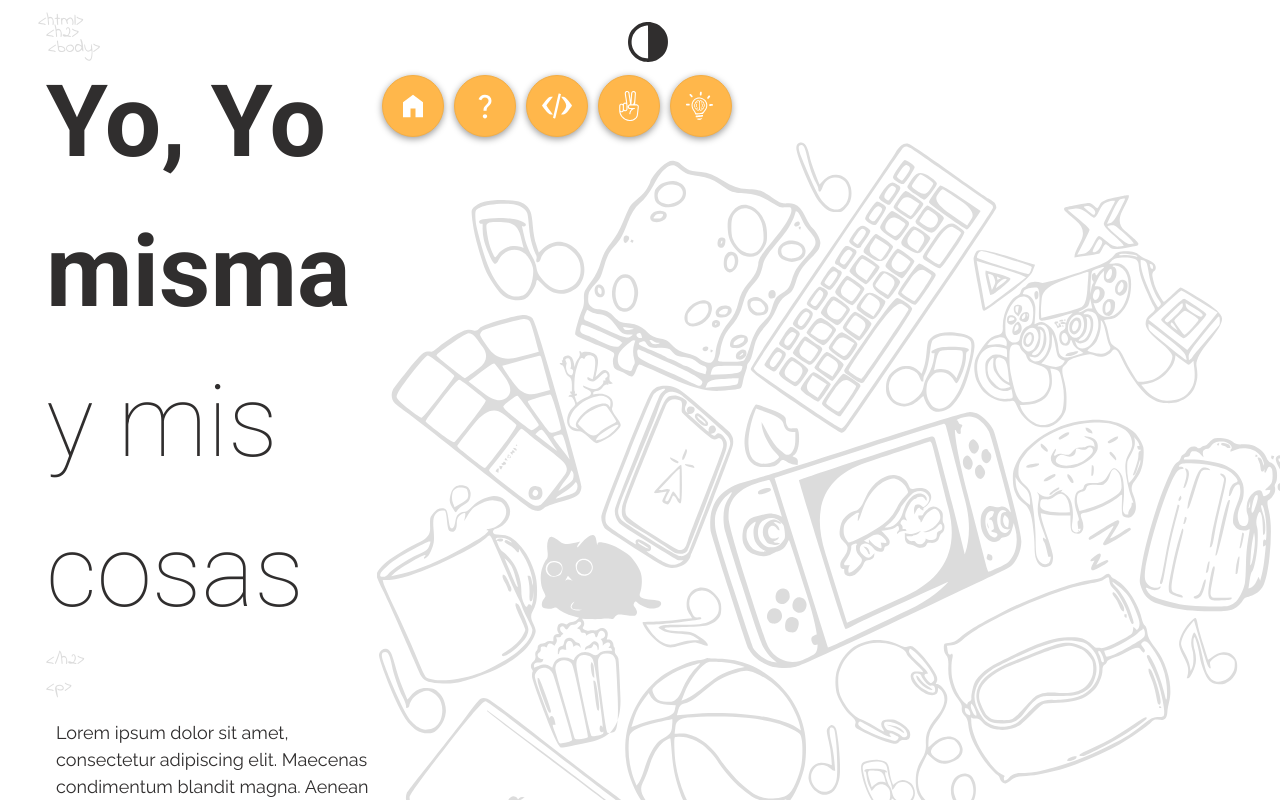
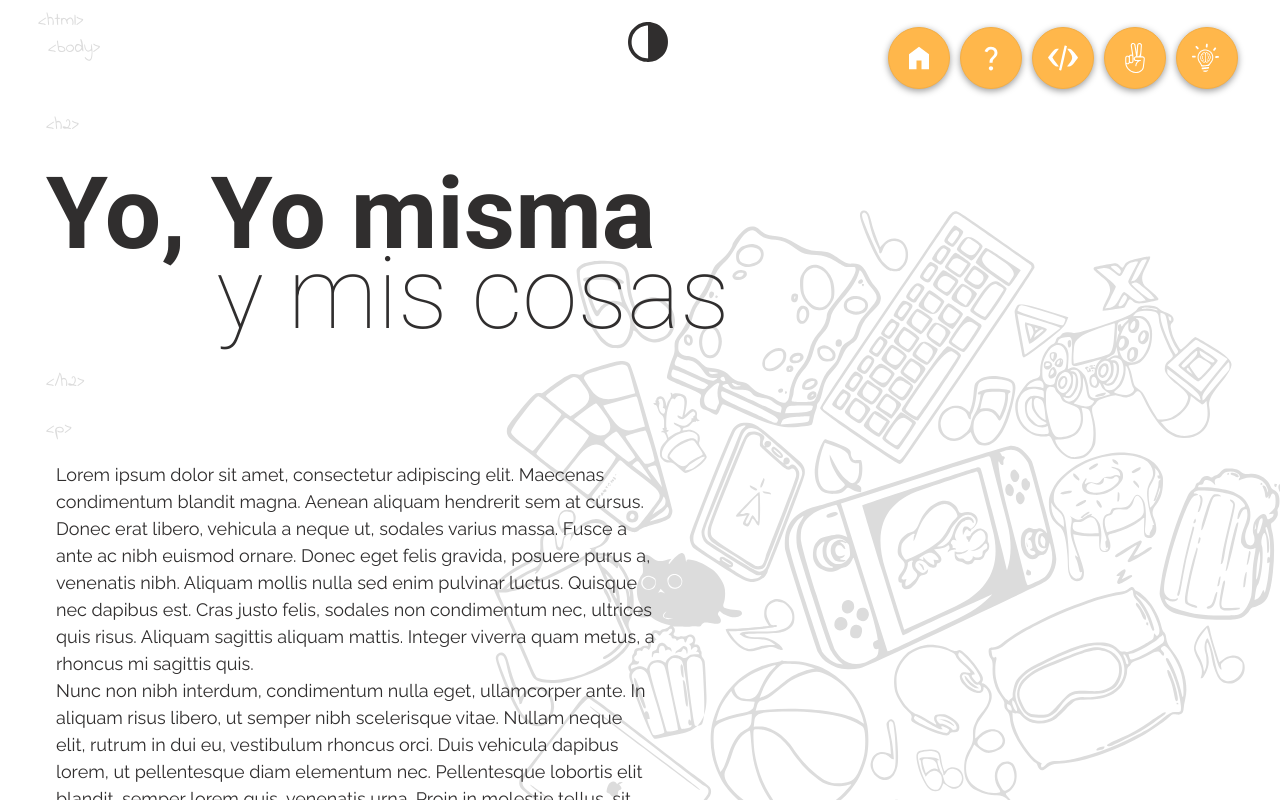
Before and after one commit to hemeragr/portfolio, a React (Vite) app: page /about in a window 1280 px wide. Shown: the top 800 px of the page. Built offline with nearby package versions, Linux system fonts and the light colour scheme.

Commit message:
style about

```diff
--- a/src/scss/_typography.scss
+++ b/src/scss/_typography.scss
@@ -41,6 +41,9 @@ $font-small: 18px;
 .header-h2-ligth {
   font-size: $font-x-large;
   font-weight: $font-extraLight;
+  padding-left: 200px;
+  margin-top: -70px;
+
 }
 
 .surname {
--- a/src/views/about/About.jsx
+++ b/src/views/about/About.jsx
@@ -6,12 +6,14 @@ import svg from "../../assets/aboutImg.svg";
 const About = () => {
   return (
     <>
-      <body>
-        <main className="content-text">
+      <body className="body-about">
+        <main className="content-text-about">
           <div className="title">
             <span className="ornament">&lt;h2&gt;</span>
             <h2 className="headers header-h2">Yo, Yo misma</h2>
-            <h2 className="headers header-h2-ligth">y mis cosas</h2>
+            <h2 className="headers header-h2-ligth  secondtitle">
+              y mis cosas
+            </h2>
             <span className="ornament">&lt;/h2&gt;</span>
           </div>
           <div className="container-paragraph">
@@ -41,13 +43,19 @@ const About = () => {
             <span className="ornament">&lt;/p&gt;</span>
           </div>
         </main>
-        <section className="content-Nav&Img">
+        <section className="content-img-about">
+          <div className="content-nav">
             <Nav />
+          </div>
+          <div className="content-svg-about">
+          <div className="img-container-about">
             <img
               className="Svg-about"
               src={svg}
               alt="Ilustracion de barias cosas a linea haciendo referencia a los gustos"
             />
+          </div>
+          </div>
         </section>
       </body>
     </>
--- a/src/views/about/About.scss
+++ b/src/views/about/About.scss
@@ -0,0 +1,54 @@
+.body-about {
+  margin-top: 100px;
+  margin-bottom: 140px;
+}
+
+.container-paragraph {
+  margin-top: 20px;
+}
+
+.content-text-about {
+  width: 100%;
+}
+
+.content-hi {
+  width: 11%;
+  position: fixed;
+  z-index: 2;
+  top: 55%;
+  left: 50%;
+}
+
+.content-nav {
+  width: 90%;
+  margin-top: -140px;
+  display: flex;
+  justify-content: flex-end;
+}
+
+.content-svg-about {
+  width: 150%;
+  height: 100%;
+  float: right;
+  display: flex;
+  justify-content: center;
+  align-items: center;
+}
+
+.img-container-about {
+  width: 100%;
+  max-width: 100%;
+  height: 100%;
+  display: flex;
+  justify-content: center;
+  align-items: center;
+  overflow: hidden;
+}
+
+.Svg-about {
+  max-width: 100%;
+  max-height: 100%;
+  width: auto;
+  height: auto;
+  z-index: -1;
+}
--- a/src/views/contact/Contact.jsx
+++ b/src/views/contact/Contact.jsx
@@ -34,7 +34,6 @@ const Contact = () => {
       </main>
       <section className="content-NavImg">
         <div className="nav-contact">
-          {" "}
           <Nav />
         </div>
         <div className="hi-contact">
@@ -42,11 +41,15 @@ const Contact = () => {
           <Svg_hi />
         </div>
 
-        <img
-          className="Svg-hand"
-          src={hand}
-          alt="Ilustracion a linea de una mano haciendo el simbolo de la paz como saludo"
-        />
+
+          <div className="img-container-contact">
+            <img
+              className="Svg-contact"
+              src={hand}
+              alt="Ilustracion a linea de una mano haciendo el simbolo de la paz como saludo"
+            />
+          </div>
+
       </section>
     </body>
   );
--- a/src/views/contact/Contact.scss
+++ b/src/views/contact/Contact.scss
@@ -6,32 +6,25 @@
   gap: 350px;
 }
 
-.icon-hand {
-  width: 440px;
-}
-
 .paragraph {
   padding-left: 40px;
   max-width: 600px;
 }
 
-.content-NavImg {
-  width: auto;
-}
 
 .nav-contact {
-  margin-top: -40px;
-  margin-right: 50px;
+  width: 100%;
+  margin-top: -100px;
   display: flex;
-  flex-direction: row-reverse;
-  justify-content: flex-start;
+  justify-content: flex-end;
 }
 
 .hi-contact {
+  width: 11%;
   position: absolute;
   z-index: 2;
-  margin-top: 120px;
-  margin-left: -150px;
+  top: 30%;
+  left: 50%;
 }
 
 .content-text {
@@ -39,9 +32,27 @@
 }
 
 .footer-contact {
-  margin-top: -80px;
+  display: flex;
+  justify-content: flex-end;
 }
 
-.hand-svg-contact {
-  min-width: 700px;
+.content-svg-contact {
 }
+
+.img-container-contact {
+  width: 100%;
+  height: 100%;
+  float: right;
+  display: flex;
+  justify-content: center;
+  align-items: center;
+}
+
+.Svg-contact {
+  width: 50%;
+  height: 100%;
+  position: absolute;
+  z-index: -1;
+  top: 15%;
+  left: 50%;
+}
```
Lines whose indentation alone changed are shown as unchanged.
